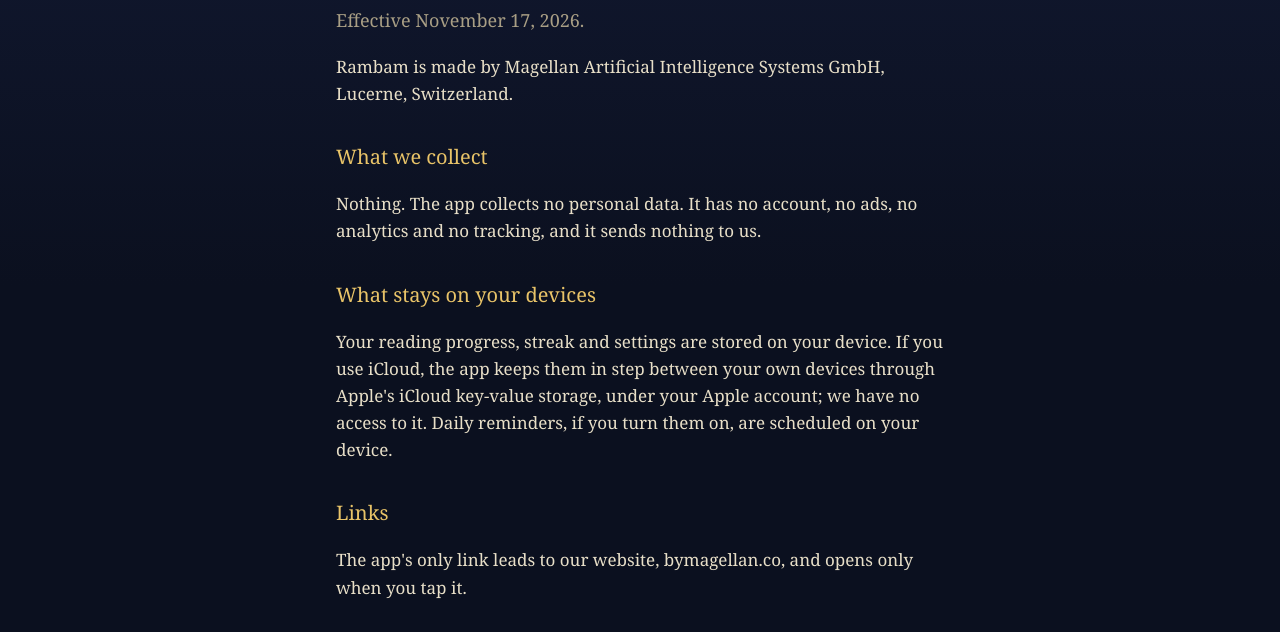
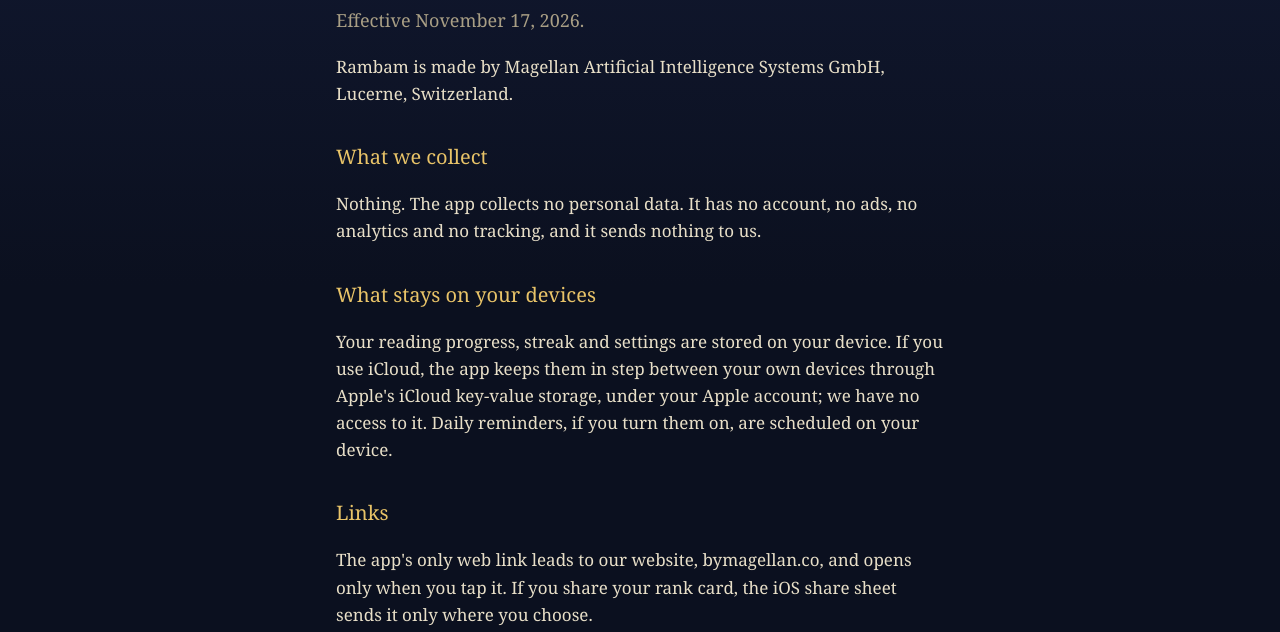
Before and after one commit to jonathanarbely/rambam-site, a plain HTML site: page privacy/index.html in a window 1280 px wide. Shown: the part 134-766 px from the top of the page. Drawn offline with Linux system fonts and the light colour scheme.

Commit message:
Privacy policy: name the share sheet next to the website link
Co-Authored-By: Claude Opus 5.5 <noreply@anthropic.com>

```diff
--- a/privacy/index.html
+++ b/privacy/index.html
@@ -26,7 +26,7 @@
 <p>Your reading progress, streak and settings are stored on your device. If you use iCloud, the app keeps them in step between your own devices through Apple's iCloud key-value storage, under your Apple account; we have no access to it. Daily reminders, if you turn them on, are scheduled on your device.</p>
 
 <h2>Links</h2>
-<p>The app's only link leads to our website, bymagellan.co, and opens only when you tap it.</p>
+<p>The app's only web link leads to our website, bymagellan.co, and opens only when you tap it. If you share your rank card, the iOS share sheet sends it only where you choose.</p>
 
 <h2>Questions</h2>
 <p>Write to <a href="mailto:jonathan@bymagellan.co?subject=Rambam%20privacy">jonathan@bymagellan.co</a>.</p>
```
